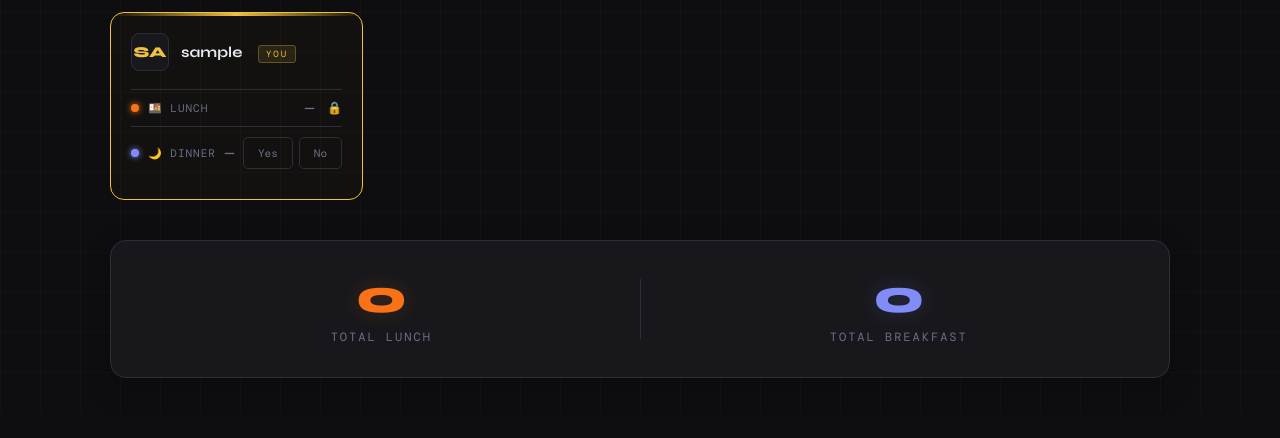
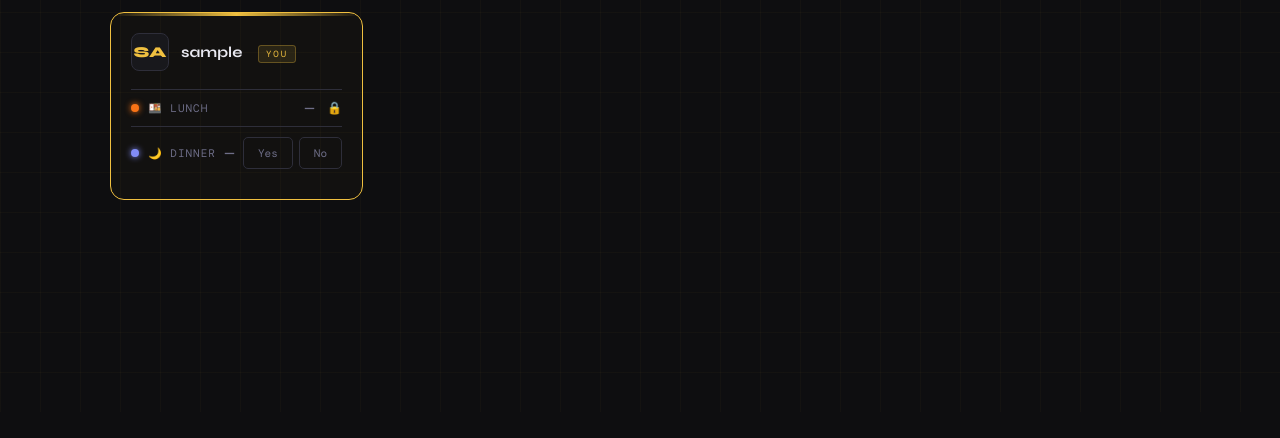
Before and after one commit to mursalatul/exasperating_meal, a Django app: page / in a window 1280 px wide. Shown: the part 388-826 px from the top of the page. After the commit the page ends 761 px from the top, so only its background shows below. Run offline with Django 5.2, Linux system fonts and the light colour scheme; the visitor is signed in with stand-in values (Sample User, id 1); data comes from the database, SQL or seed files in the repository; some web fonts are replaced.

Commit message:
refactor: remove footer statistics section from index template and script

```diff
--- a/templates/index.html
+++ b/templates/index.html
@@ -383,40 +383,6 @@
     transform: translateX(-50%) translateY(0);
   }
 
-  /* FOOTER STATS */
-  .footer-stats {
-    margin-top: 40px;
-    background: var(--surface);
-    border: 1px solid var(--border);
-    border-radius: 16px;
-    padding: 32px;
-    display: flex;
-    justify-content: space-around;
-    align-items: center;
-    gap: 20px;
-    text-align: center;
-    box-shadow: 0 10px 30px rgba(0,0,0,0.2);
-  }
-
-  .footer-stat-card {
-    flex: 1;
-  }
-
-  .footer-stat-val {
-    font-family: 'Syne', sans-serif;
-    font-weight: 800;
-    font-size: 48px;
-    line-height: 1;
-    margin-bottom: 8px;
-  }
-
-  .footer-stat-label {
-    font-size: 12px;
-    text-transform: uppercase;
-    letter-spacing: 2px;
-    color: var(--muted);
-  }
-
   .val-lunch { color: var(--lunch-color); text-shadow: 0 0 20px rgba(249, 115, 22, 0.2); }
   .val-breakfast { color: var(--dinner-color); text-shadow: 0 0 20px rgba(129, 140, 248, 0.2); }
 
@@ -473,20 +439,6 @@
 
     .board {
       grid-template-columns: 1fr;
-    }
-
-    .footer-stats {
-      padding: 24px 16px;
-      flex-direction: column;
-      gap: 24px;
-    }
-
-    .footer-stat-card:nth-child(2) {
-      display: none !important;
-    }
-
-    .footer-stat-val {
-      font-size: 36px;
     }
   }
 
@@ -618,18 +570,6 @@
     {% endfor %}
   </div>
 
-  <!-- Footer Stats -->
-  <div class="footer-stats">
-    <div class="footer-stat-card">
-        <div class="footer-stat-val val-lunch" id="footer-lunch">0</div>
-        <div class="footer-stat-label">Total Lunch</div>
-    </div>
-    <div class="footer-stat-card" style="width: 1px; height: 60px; background: var(--border); flex: none;"></div>
-    <div class="footer-stat-card">
-        <div class="footer-stat-val val-breakfast" id="footer-breakfast">0</div>
-        <div class="footer-stat-label">Total Breakfast</div>
-    </div>
-  </div>
 </div>
 
 <div id="toast"></div>
@@ -671,8 +611,6 @@
 
     document.getElementById('stat-lunch').textContent = lunchCount;
     document.getElementById('stat-dinner').textContent = dinnerCount;
-    document.getElementById('footer-lunch').textContent = lunchCount;
-    document.getElementById('footer-breakfast').textContent = dinnerCount;
   }
 
   window.setMeal = function(mealType, value, btn) {
```
